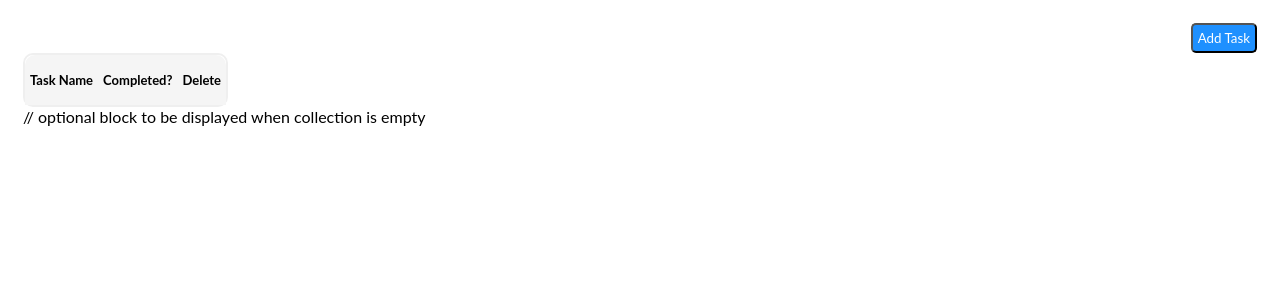
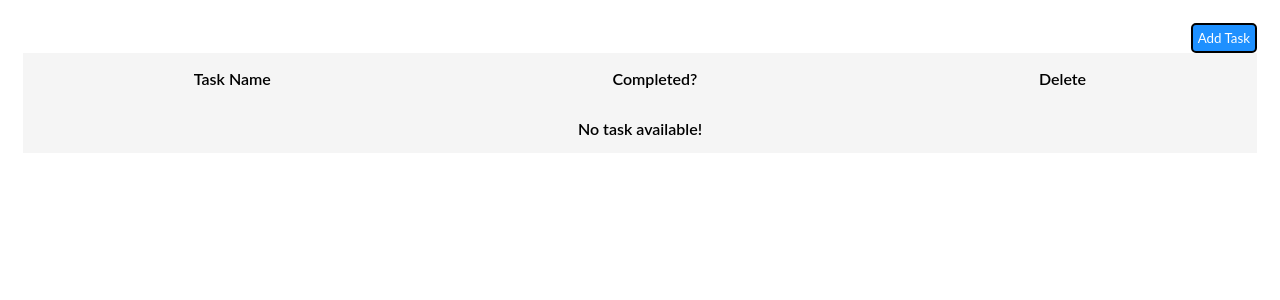
Before and after one commit to AunikIslam/Task_Manager, an Angular app: page /task-list in a window 1280 px wide. Shown: the top 300 px of the page. Built offline with nearby package versions, Linux system fonts and the light colour scheme.

Commit message:
Task  List Design Added

```diff
--- a/src/app/main/task-item/task-item.component.html
+++ b/src/app/main/task-item/task-item.component.html
@@ -1,5 +1,5 @@
-<div *ngIf="task">
-    <input type="checkbox" [checked]="task.completed" (change)="changeStatus()">
-    <span>{{ task.name }}</span>
-    <button class="button" (click)="removeTask()">Delete</button>
+<div class="task-item-list child">
+    <div>{{ task.name }}</div>
+    <div><input class="checkbox" type="checkbox" [checked]="task.completed" (change)="changeStatus()"></div>
+    <div><button class="button" (click)="removeTask()">Delete</button></div>
 </div>
--- a/src/app/main/task-list/task-list.component.html
+++ b/src/app/main/task-list/task-list.component.html
@@ -2,23 +2,17 @@
     <div class="container">
         <button [routerLink]="[ '/add-task']" class="button">Add Task</button>
     </div>
-    <div style="overflow-x: auto; width: 100%">
-        <table class="data-table" cellspacing="0">
-            <thead>
-            <tr>
-                <th class="text-left pl-12">Task Name</th>
-                <th class="text-left">Completed?</th>
-                <th class="text-left">Delete</th>
-            </tr>
-            </thead>
-        </table>
+    <div class="task-item-list header">
+        <div>Task Name</div>
+        <div>Completed?</div>
+        <div>Delete</div>
     </div>
-    <div>
-        @for (item of tasks; track item) {
-            <task-item [task]="item"></task-item>
-            }
-           @empty {
-           // optional block to be displayed when collection is empty
-           }
-    </div>
+    @for (item of tasks; track item) {
+        <task-item [task]="item"></task-item>
+        }
+       @empty {
+        <div class="task-item-list header">
+            <div>No task available!</div>
+        </div>
+       }
 </div>
--- a/src/global_styles.scss
+++ b/src/global_styles.scss
@@ -32,42 +32,31 @@
     border-radius: 5px;
     background-color: dodgerblue;
     color: white;
+    border: 2px solid black;
     cursor: pointer;
   }
 
-  .data-table {
-    border: 2px solid #efefef;
-    border-radius: 10px;
-    font-size: 13px;
+  .task-item-list {
+    display: flex;
+    flex-direction: row;
+    justify-content: space-around;
+    align-items: center;
+  }
 
-    thead tr {
-        background-color: #f5f5f5;
-        height: 50px;
-    }
+  .header {
+    background-color: #f5f5f5;
+    height: 50px;
+    font-weight: 600;
+  }
 
-    thead tr th {
-        padding: 0 5px;
-        white-space: nowrap;
-    }
+  .child {
+    padding: 5px;
+    background-color: #ffffff;
+    border-bottom: 2px solid #efefef;
+  }
 
-    thead {
-        tr:first-child th:first-child {
-            border-top-left-radius: 10px;
-        }
-
-        tr:first-child th:last-child {
-            border-top-right-radius: 10px;
-        }
-    }
-
-    tbody tr {
-        height: 40px;
-    }
-
-    tbody tr td {
-        padding: 0 5px;
-        background-color: #ffffff;
-        border-bottom: 2px solid #efefef;
-    }
+  .checkbox {
+    height: 20px;
+    width: 20px;
   }
 }
```
